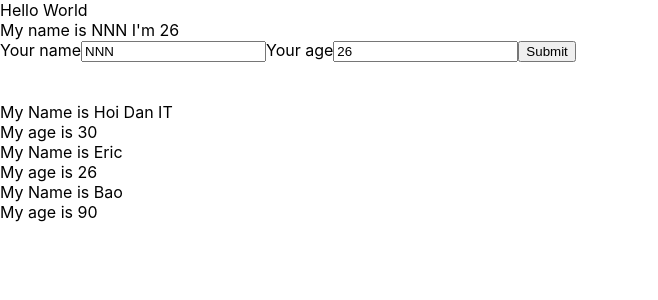
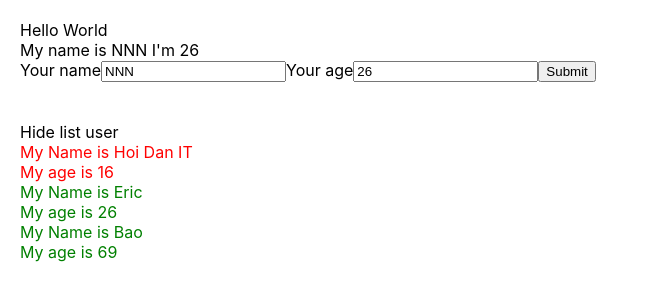
Before and after one commit to BaoBongBong/TestDemo, a React (Create React App) app: page / in a window 1280 px wide. Shown: the top 300 px of the page, without its empty margins (0-658 px from the left). Built offline with nearby package versions, Linux system fonts and the light colour scheme.

Commit message:
Conditional output

```diff
--- a/src/App.css
+++ b/src/App.css
@@ -1,4 +1,12 @@
+.red{
+  color: red;
+}
+.green{
+  color:green;
+}
+
 body {
+  padding: 20px;
   margin: 0;
   font-family: -apple-system, BlinkMacSystemFont, 'Segoe UI', 'Roboto', 'Oxygen',
     'Ubuntu', 'Cantarell', 'Fira Sans', 'Droid Sans', 'Helvetica Neue',
--- a/src/components/DisplayInfor.js
+++ b/src/components/DisplayInfor.js
@@ -1,41 +1,45 @@
 import React from "react";
 
 class DisplayInfor extends React.Component {
+
+    state = {
+        isshowListUser: true
+    }
+
+
+
+    hanldeShowHide = () => {
+        this.setState({
+            isshowListUser: !this.state.isshowListUser
+        })
+    }
+
     render() {
 
         //props
         //destructuring
         const { listUser } = this.props; //object
 
-        console.log(listUser)
+        // console.log(listUser)
         return (
             <div>
-                {listUser.map((user, index) => {
-                    console.log(user)
-                    return (
-                        <div key={user.id}>
-                            <div>
-                                My Name is {user.name}
-                            </div>
-                            <div>
-                                My age is {user.age}
-                            </div>
-                        </div>
-                    )
-                })}
-                {/* <div>
-                    My Name is {name}
+                <div>
+                    <span onClick={() => { this.hanldeShowHide() }}>
+                        {this.state.isshowListUser === true ? "Hide list user" : "Show list user"}
+                    </span>
                 </div>
-                <div>
-                    My age is {age}
-                </div>
-                <hr></hr>
-                <div>
-                    My Name is {name}
-                </div>
-                <div>
-                    My age is {age}
-                </div> */}
+                {this.state.isshowListUser &&
+                    <div>
+                        {listUser.map((user, index) => {
+                            return (
+                                <div key={user.id} className={+user.age > 18 ? "green" : "red"}>
+                                    <div>My Name is {user.name}</div>
+                                    <div>My age is {user.age}</div>
+                                </div>
+                            )
+                        })}
+                    </div>
+                }
             </div>
         )
     }
--- a/src/components/MyComponent.js
+++ b/src/components/MyComponent.js
@@ -5,9 +5,9 @@
 class MyComponent extends React.Component {
     state = {
         listUser: [
-            { id: 1, name: "Hoi Dan IT", age: "30" },
+            { id: 1, name: "Hoi Dan IT", age: "16" },
             { id: 2, name: "Eric", age: "26" },
-            { id: 3, name: "Bao", age: "90" },
+            { id: 3, name: "Bao", age: "69" },
         ]
     }
 
--- a/src/index.js
+++ b/src/index.js
@@ -8,9 +8,9 @@
 const root = ReactDOM.createRoot(document.getElementById('root'));
 root.render(
   <Provider store={store}>
-    <React.StrictMode>
-      <App />
-    </React.StrictMode>
+    {/* <React.StrictMode> */}
+    <App />
+    {/* </React.StrictMode> */}
   </Provider>
 );
 
```
